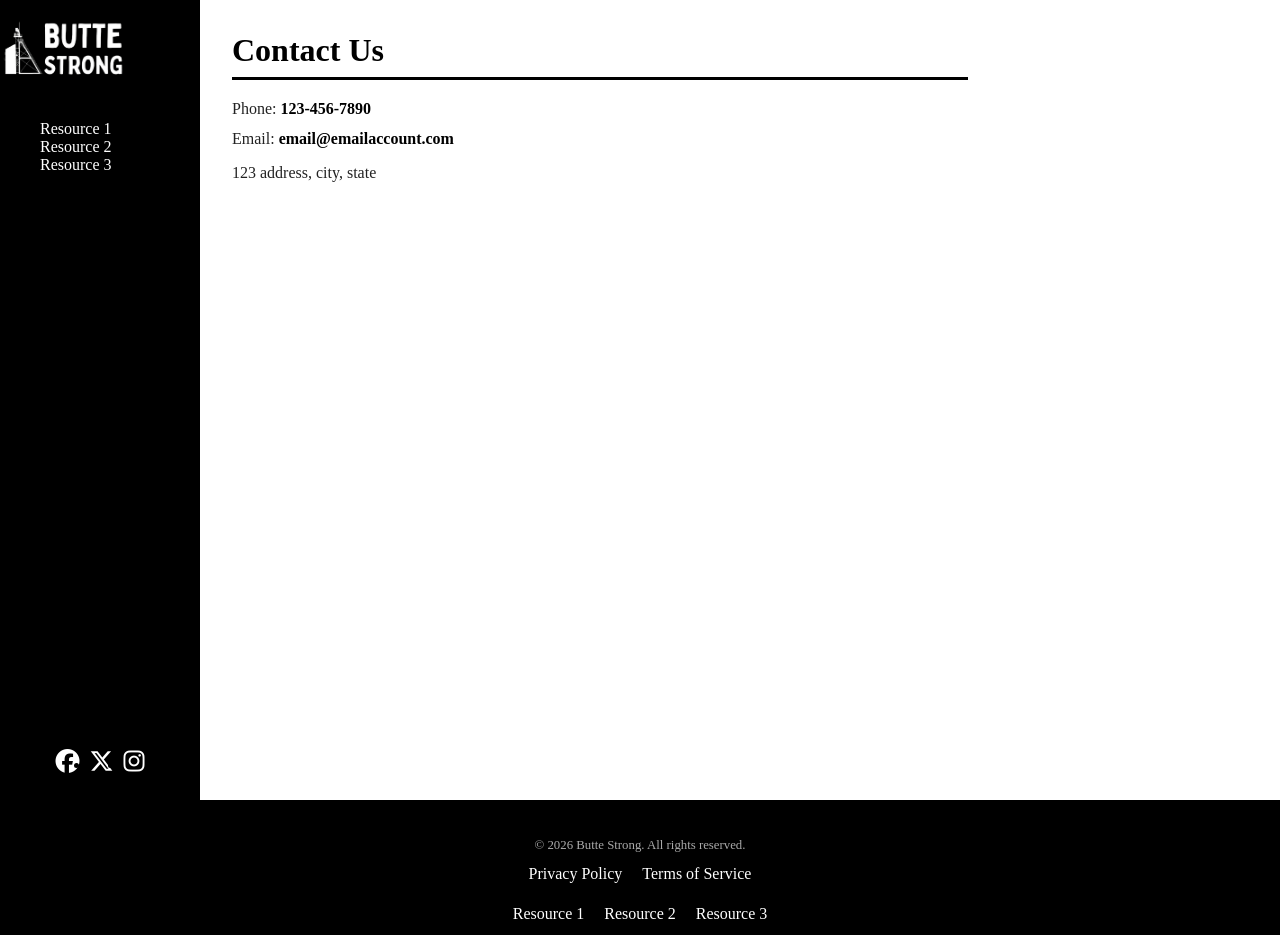
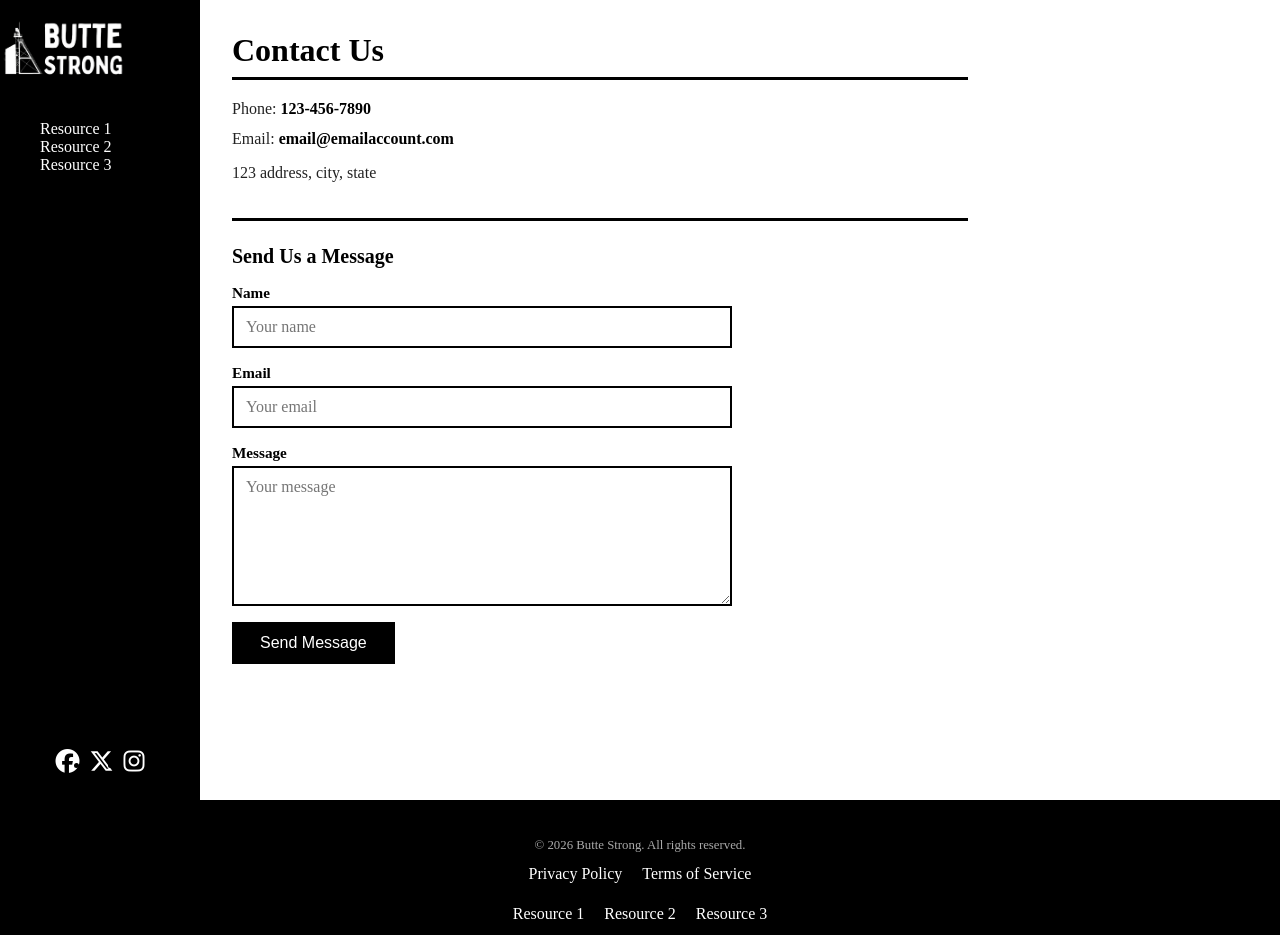
Before and after one commit to KylleWaldie/ButteStrongWebsite, a PHP site: page /contact_page.php in a window 1280 px wide. Run offline with PHP 8.4, Linux system fonts and the light colour scheme.

Commit message:
Added an email function and styles to it

```diff
--- a/public/contact_page.php
+++ b/public/contact_page.php
@@ -1,6 +1,30 @@
 <?php
 $contact = include __DIR__ . '/../data/contact.php';
 $info = include __DIR__ . '/../data/info.php';
+
+$success = false;
+$error = false;
+
+if ($_SERVER['REQUEST_METHOD'] === 'POST') {
+    $name    = htmlspecialchars($_POST['name'] ?? '');
+    $email   = htmlspecialchars($_POST['email'] ?? '');
+    $message = htmlspecialchars($_POST['message'] ?? '');
+
+    if ($name && $email && $message) {
+        $to      = $contact['email'];
+        $subject = "Contact Form - Butte Strong";
+        $body    = "From: $name\nEmail: $email\n\nMessage:\n$message";
+        $headers = "From: $email\r\nReply-To: $email";
+
+        if (mail($to, $subject, $body, $headers)) {
+            $success = true;
+        } else {
+            $error = true;
+        }
+    } else {
+        $error = true;
+    }
+}
 ?>
 <!DOCTYPE html>
 <html lang="en">
@@ -19,10 +43,10 @@ $info = include __DIR__ . '/../data/info.php';
             <div class="inner-wrap">
                 <?php include __DIR__ . '/../includes/header.php'; ?>
 
-                <main class="content">
+                <main class="content" id="main-content">
                     <h1>Contact Us</h1>
                     <section aria-labelledby="contact-heading">
-                        <div class = "contact_phone">
+                        <div class="contact_phone">
                             <p>
                                 Phone:
                                 <a href="tel:<?= htmlspecialchars($contact['phone']) ?>">
@@ -30,7 +54,7 @@ $info = include __DIR__ . '/../data/info.php';
                                 </a>
                             </p>
                         </div>
-                        <div class = "contact_email">
+                        <div class="contact_email">
                             <p>
                                 Email:
                                 <a href="mailto:<?= htmlspecialchars($contact['email']) ?>">
@@ -38,15 +62,43 @@ $info = include __DIR__ . '/../data/info.php';
                                 </a>
                             </p>
                         </div>
-                        <div class = "contact_address">
+                        <div class="contact_address">
                             <address>
                                 <?= htmlspecialchars($contact['address']) ?>
                             </address>
                         </div>
                     </section>
+
+                    <section class="contact-form-section" aria-label="Send us a message">
+                        <h2>Send Us a Message</h2>
+
+                        <?php if ($success): ?>
+                            <p class="form-success">Your message has been sent. We will get back to you soon.</p>
+                        <?php elseif ($error): ?>
+                            <p class="form-error">Something went wrong. Please try again or contact us directly.</p>
+                        <?php endif; ?>
+
+                        <form method="POST" action="/ButteStrongWebsite/public/contact_page.php" class="contact-form">
+                            <div class="form-group">
+                                <label for="name">Name</label>
+                                <input type="text" id="name" name="name" required placeholder="Your name"
+                                    value="<?= htmlspecialchars($_POST['name'] ?? '') ?>">
+                            </div>
+                            <div class="form-group">
+                                <label for="email">Email</label>
+                                <input type="email" id="email" name="email" required placeholder="Your email"
+                                    value="<?= htmlspecialchars($_POST['email'] ?? '') ?>">
+                            </div>
+                            <div class="form-group">
+                                <label for="message">Message</label>
+                                <textarea id="message" name="message" required placeholder="Your message"><?= htmlspecialchars($_POST['message'] ?? '') ?></textarea>
+                            </div>
+                            <button type="submit">Send Message</button>
+                        </form>
+                    </section>
                 </main>
             </div>
-        <?php include __DIR__ . '/../includes/footer.php'; ?>
+            <?php include __DIR__ . '/../includes/footer.php'; ?>
         </div>
     </body>
     <script src="/ButteStrongWebsite/public/js/events.js" defer></script>
--- a/public/css/contactpage_styles.css
+++ b/public/css/contactpage_styles.css
@@ -1,4 +1,3 @@
-
 
 .content {
     flex: 1;
@@ -15,6 +14,11 @@
     margin: 0 0 20px 0;
     border-bottom: 3px solid black;
     padding-bottom: 8px;
+}
+
+.content h2 {
+    font-size: 1.25rem;
+    margin: 0 0 16px 0;
 }
 
 .contact_phone p,
@@ -45,6 +49,89 @@
     margin-top: 4px;
 }
 
+
+.contact-form-section {
+    margin-top: 32px;
+    border-top: 3px solid black;
+    padding-top: 24px;
+}
+
+.contact-form {
+    display: flex;
+    flex-direction: column;
+    gap: 16px;
+    max-width: 500px;
+}
+
+.form-group {
+    display: flex;
+    flex-direction: column;
+    gap: 4px;
+}
+
+.form-group label {
+    font-weight: bold;
+    font-size: 0.95rem;
+}
+
+.form-group input,
+.form-group textarea {
+    width: 100%;
+    padding: 10px 12px;
+    font-size: 1rem;
+    border: 2px solid black;
+    box-sizing: border-box;
+    background: white;
+    font-family: inherit;
+    transition: border-color 0.2s ease;
+}
+
+.form-group input:focus,
+.form-group textarea:focus {
+    outline: none;
+    border-color: #708090;
+}
+
+.form-group textarea {
+    min-height: 140px;
+    resize: vertical;
+}
+
+.contact-form button {
+    background-color: black;
+    color: white;
+    border: none;
+    padding: 12px 28px;
+    font-size: 1rem;
+    cursor: pointer;
+    width: fit-content;
+    transition: background-color 0.2s ease;
+}
+
+.contact-form button:hover {
+    background-color: #708090;
+}
+
+/* ── Success / Error messages ── */
+.form-success {
+    background-color: #e6f4ea;
+    border: 2px solid #2d6a4f;
+    color: #2d6a4f;
+    padding: 12px 16px;
+    margin-bottom: 16px;
+    font-size: 0.95rem;
+}
+
+.form-error {
+    background-color: #fdecea;
+    border: 2px solid #b00020;
+    color: #b00020;
+    padding: 12px 16px;
+    margin-bottom: 16px;
+    font-size: 0.95rem;
+}
+
+/* ── Responsive ── */
 @media (max-width: 35em) {
     .content {
         padding: 16px;
@@ -53,4 +140,9 @@
     .content h1 {
         font-size: 1.4rem;
     }
+
+    .form-group input,
+    .form-group textarea {
+        font-size: 0.95rem;
+    }
 }
```
